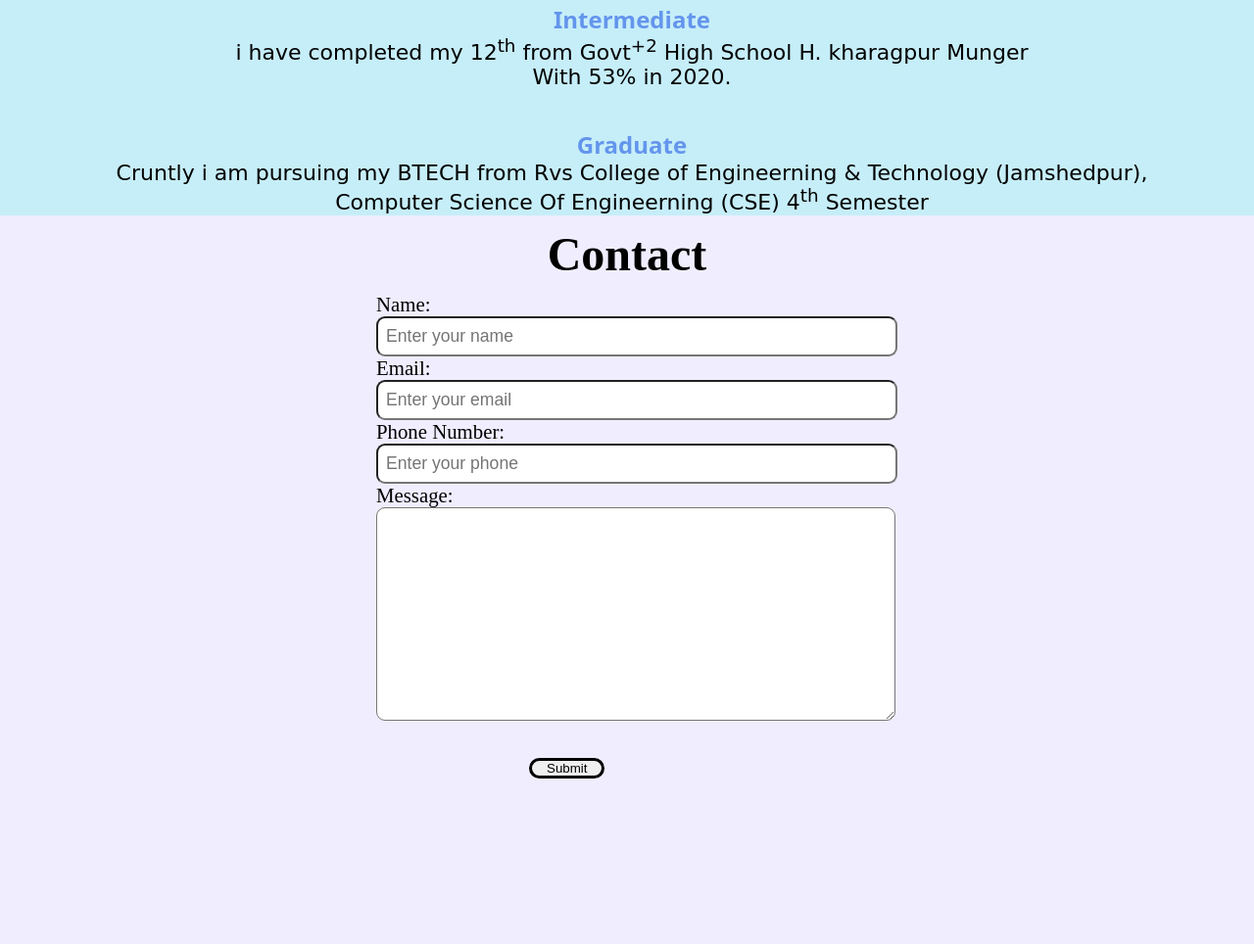
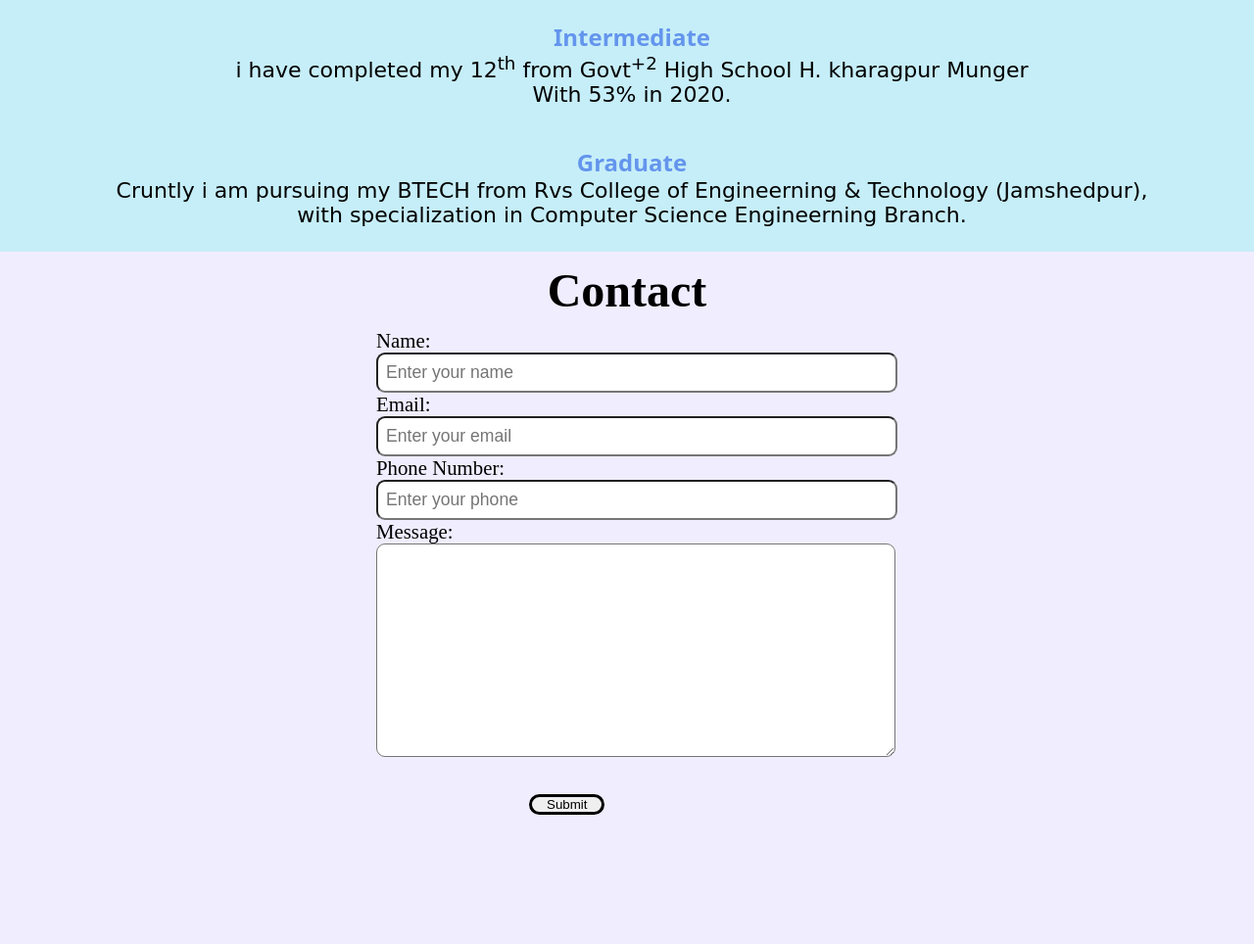
Before and after one commit to nitin073/nitin073.github.io, a plain HTML site: page index.html in a window 1280 px wide. Shown: the part 1602-2566 px from the top of the page at 98% size. Drawn offline with Linux system fonts and the light colour scheme; a web font is replaced by a local one.

Commit message:
Update index.html

```diff
--- a/index.html
+++ b/index.html
@@ -29,8 +29,8 @@
     </section>
     <img id="dp" src="nitinimg.jpeg" alt="">
     <section id="About">
-        <br>
-    <p class="text"> <span>Hi</span>, I am 19 years old  <span>Front-End Web developer  </span>, Living in MUNGER.<br> <br></p>
+        <br> <br>
+    <p class="text"> <span>Hi</span>, I am 19 years old  <span>Front-End Web developer</span>, Living in MUNGER.<br> <br></p>
     <footer>
         <p class="text">
 
@@ -101,7 +101,8 @@
         <h1 class="inter">Graduate</h1>
         <p class="intro"> Cruntly i am pursuing my BTECH from Rvs College of Engineerning & Technology
             (Jamshedpur),<br>
-            Computer Science Of Engineerning (CSE) 4<sup>th</sup> Semester<br>
+           with specialization in Computer Science Engineerning Branch.
+            <br> <br>
 <!--             And i have passed 1<sup>st</sup> Semester With 10 SGPA And i am 1<sup>st</sup> rank of of my CSE betch 2020,
             <br> And also i have passed 2nd Semester with 9.81 SGPA, And 3<sup>rd</sup> Semester Result in The process. -->
         </p>
```
